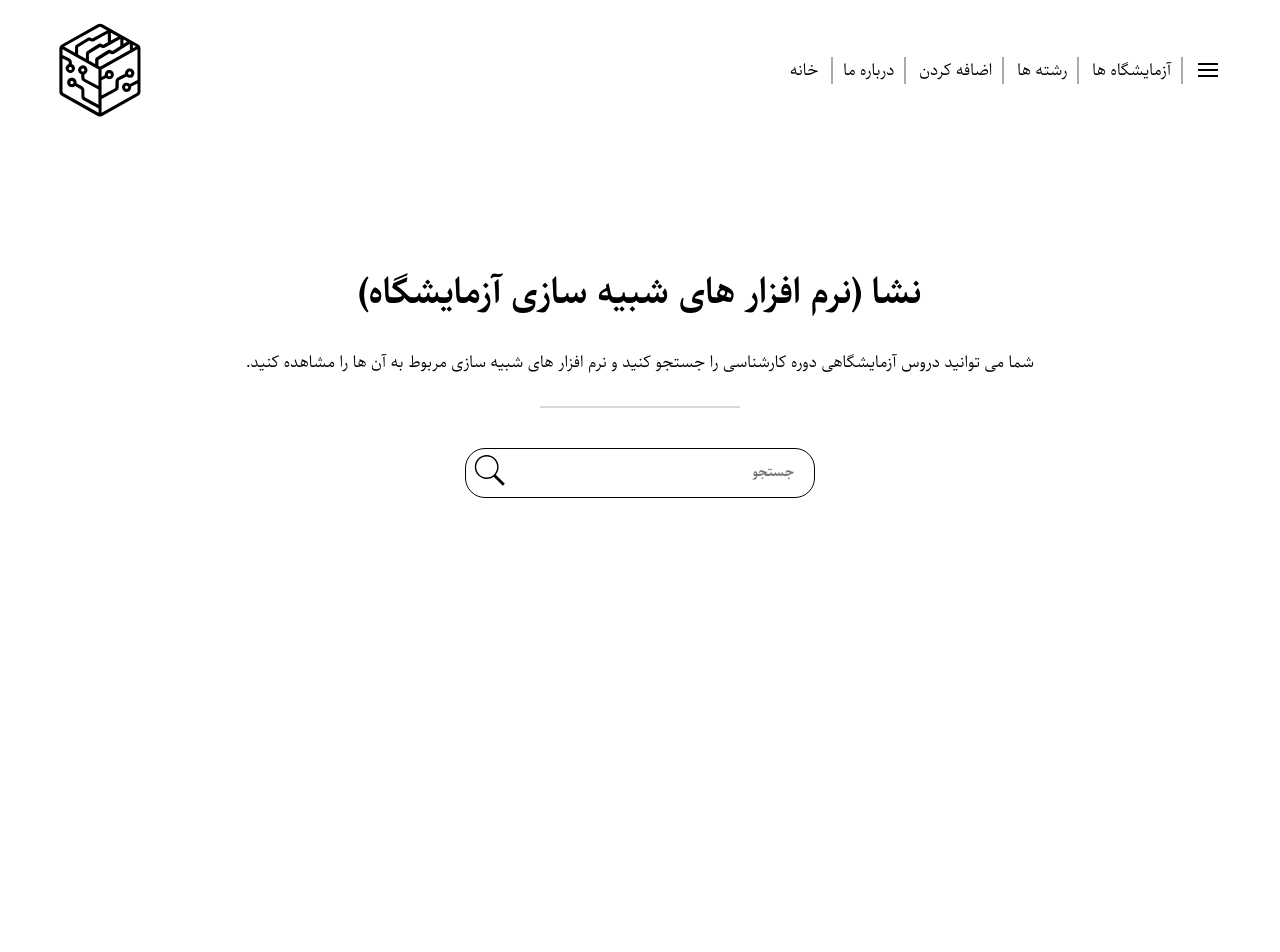
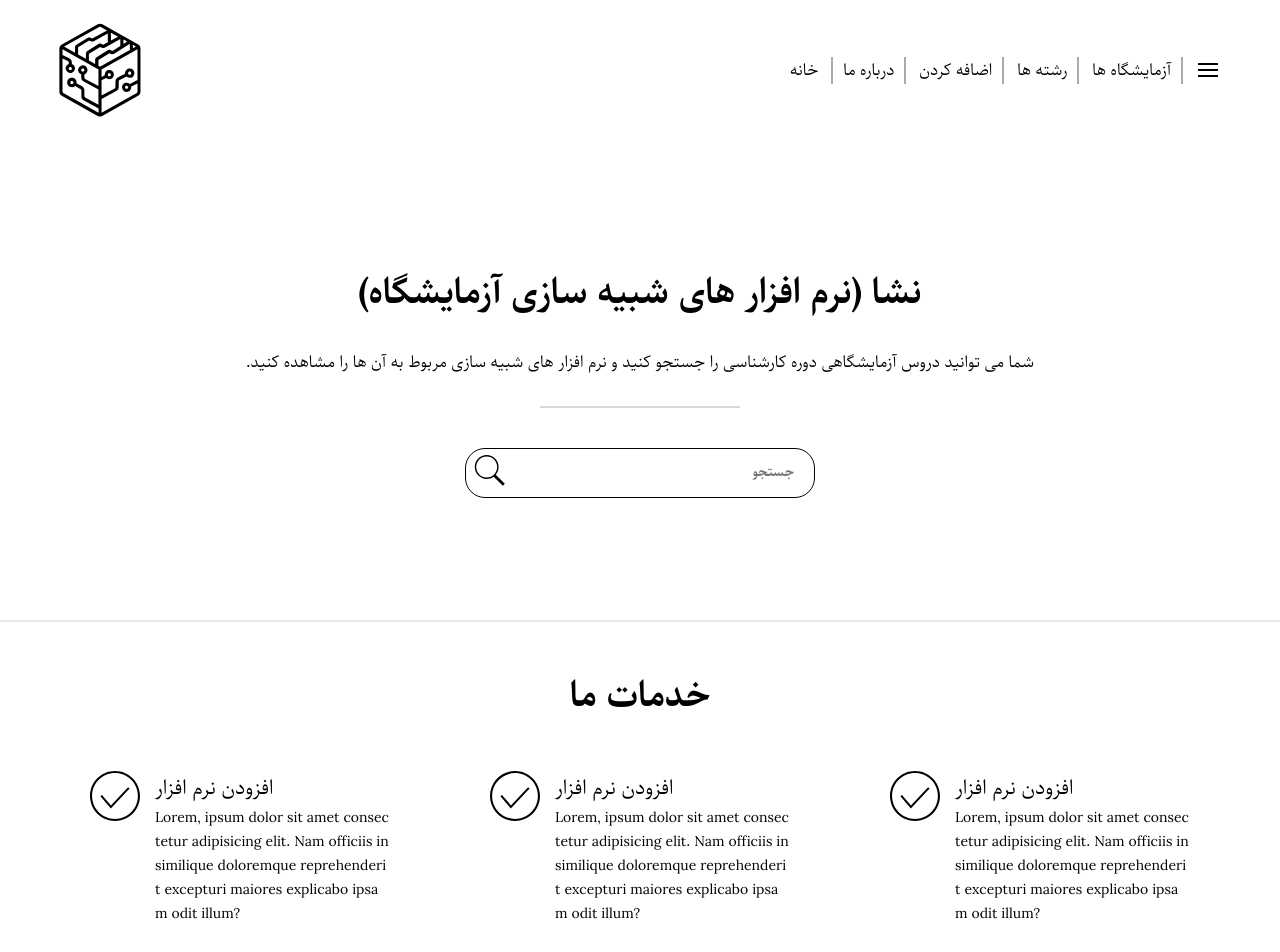
Before and after one commit to amilon28/Nesha, a React (Create React App) app in the folder nasha/: page / in a window 1280 px wide. Shown: the top 952 px of the page. Before the commit the page ends 800 px from the top, so only its background shows below. Built offline with nearby package versions, Linux system fonts and the light colour scheme.

Commit message:
Finish Services part of home page

```diff
--- a/nasha/src/App.js
+++ b/nasha/src/App.js
@@ -1,9 +1,11 @@
 import Header from "./Components/Header/Header.component";
+import Services from "./Components/Services/Services.component";
 
 function App() {
   return (
     <div>
       <Header />
+      <Services />
     </div>
   );
 }
--- /dev/null
+++ b/nasha/src/Components/Services/Services.component.jsx
@@ -0,0 +1,12 @@
+import ServicesList from "../ServicesList/ServicesList.component";
+import "./Services.style.css";
+const Services = () => {
+  return (
+    <div className="services">
+      <h2 className="services__title">خدمات ما</h2>
+      <ServicesList />
+    </div>
+  );
+};
+
+export default Services;
--- /dev/null
+++ b/nasha/src/Components/Services/Services.style.css
@@ -0,0 +1,57 @@
+.services {
+  height: 35rem;
+  border-top: 2px solid #e8e8e8;
+  display: -webkit-box;
+  display: -ms-flexbox;
+  display: flex;
+  -webkit-box-orient: vertical;
+  -webkit-box-direction: normal;
+  -ms-flex-direction: column;
+  flex-direction: column;
+  -webkit-box-pack: space-evenly;
+  -ms-flex-pack: space-evenly;
+  justify-content: space-evenly;
+  -webkit-box-align: center;
+  -ms-flex-align: center;
+  align-items: center;
+}
+
+.services__title {
+  font-size: 3.5rem;
+}
+
+.services__list {
+  width: 120rem;
+  height: auto;
+  display: -webkit-box;
+  display: -ms-flexbox;
+  display: flex;
+  -ms-flex-pack: distribute;
+  justify-content: space-around;
+}
+
+.services__item {
+  width: 30rem;
+  word-wrap: break-word;
+  word-break: break-all;
+  display: -webkit-box;
+  display: -ms-flexbox;
+  display: flex;
+}
+
+.services__icon {
+  margin-right: 1.5rem;
+}
+
+.services__icon img {
+  width: 5rem;
+}
+
+.services__description h4 {
+  font-size: 2rem;
+  font-weight: normal;
+}
+
+.services__description p {
+  font-size: 1.4rem;
+}
--- /dev/null
+++ b/nasha/src/Components/ServicesItem/ServicesItem.component.jsx
@@ -0,0 +1,21 @@
+import checkMark from "../../assets/img/check-mark-circle.svg";
+import "../Services/Services.style.css";
+const ServicesItem = () => {
+  return (
+    <div className="services__item">
+      <div className="services__icon">
+        <img src={checkMark} alt="check mark" />
+      </div>
+      <div className="services__description">
+        <h4>افزودن نرم افزار</h4>
+        <p>
+          Lorem, ipsum dolor sit amet consectetur adipisicing elit. Nam officiis
+          in similique doloremque reprehenderit excepturi maiores explicabo
+          ipsam odit illum?
+        </p>
+      </div>
+    </div>
+  );
+};
+
+export default ServicesItem;
--- /dev/null
+++ b/nasha/src/Components/ServicesList/ServicesList.component.jsx
@@ -0,0 +1,13 @@
+import ServicesItem from "../ServicesItem/ServicesItem.component";
+import "../Services/Services.style.css";
+const ServicesList = () => {
+  return (
+    <div className="services__list">
+      <ServicesItem />
+      <ServicesItem />
+      <ServicesItem />
+    </div>
+  );
+};
+
+export default ServicesList;
```
Also changed, not shown: nasha/src/assets/img/check-mark-circle.svg (added).
